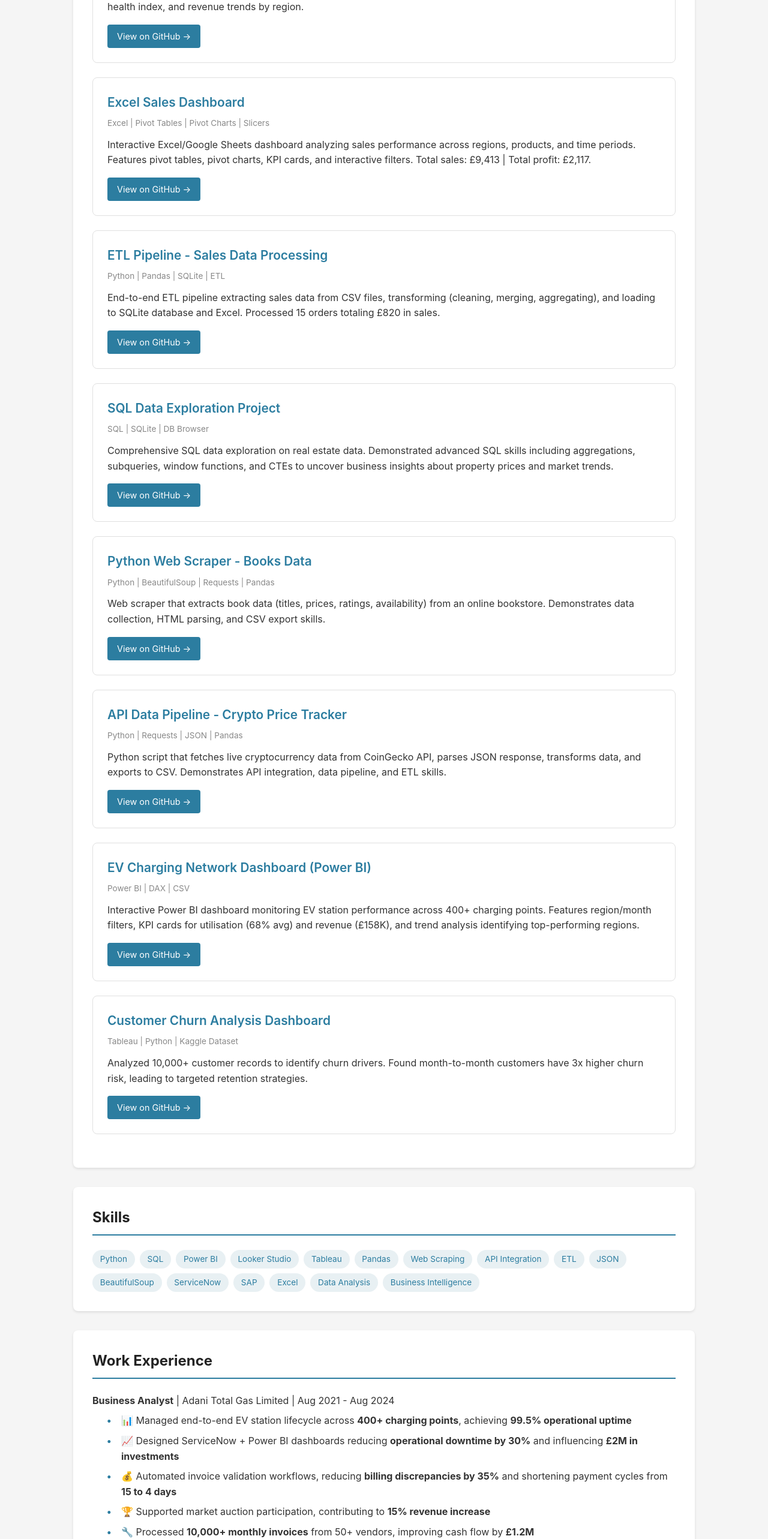
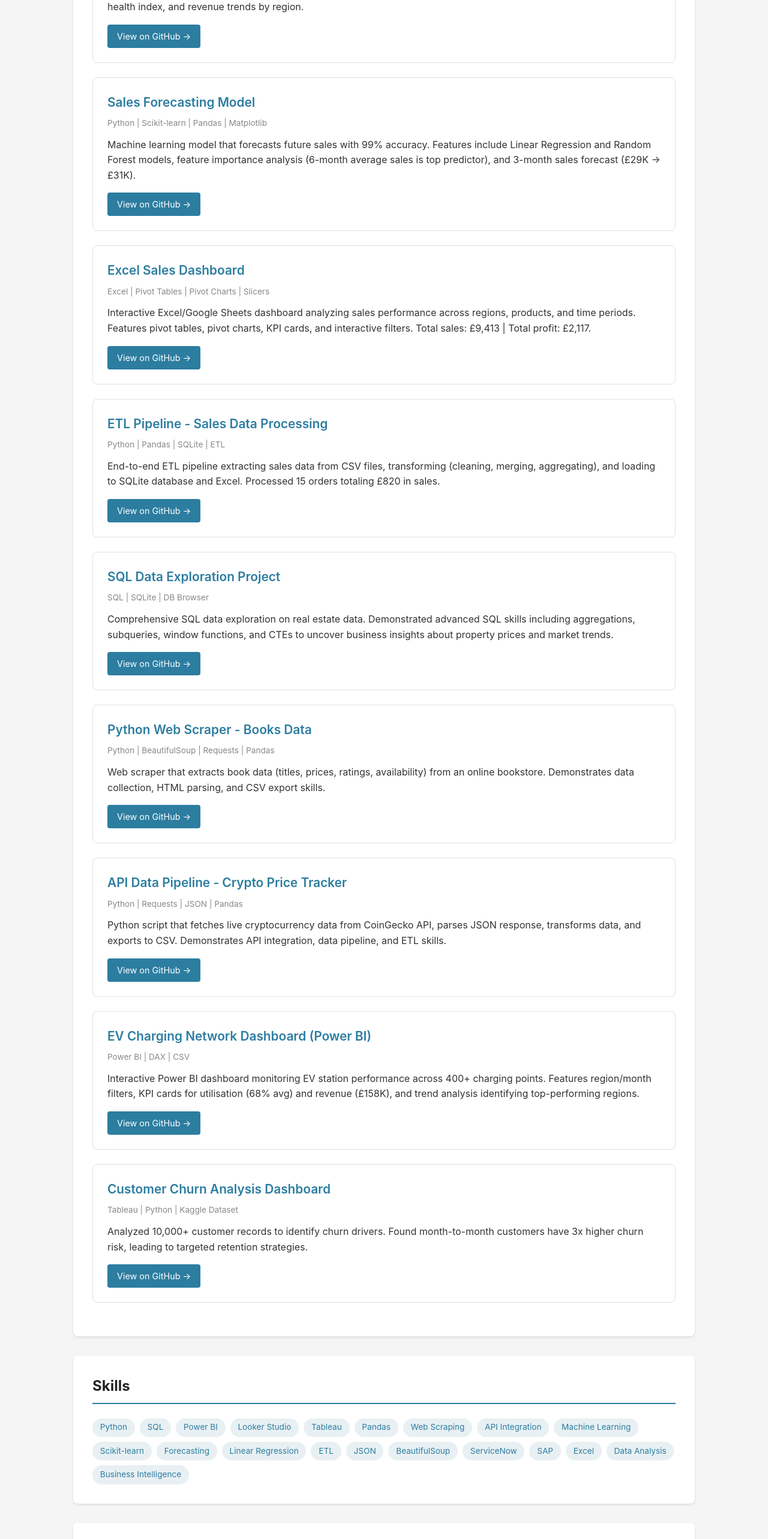
Before and after one commit to SurendharMJ/SurendharMJ.github.io, a plain HTML site: page index.html in a window 1280 px wide. Shown: the part 1440-4006 px from the top of the page at 60% size. Drawn offline with Linux system fonts and the light colour scheme.

Commit message:
Update index.html

```diff
--- a/index.html
+++ b/index.html
@@ -233,6 +233,12 @@
                 <div class="project-desc">Interactive dashboard visualizing EV station performance across 400+ charging points. Tracks utilisation rates (68% avg), health index, and revenue trends by region.</div>
                 <a href="https://github.com/SurendharMJ/ev-charging-dashboard" class="project-link">View on GitHub →</a>
             </div>
+                <div class="project-card">
+        <div class="project-title">Sales Forecasting Model</div>
+        <div class="project-tech">Python | Scikit-learn | Pandas | Matplotlib</div>
+        <div class="project-desc">Machine learning model that forecasts future sales with 99% accuracy. Features include Linear Regression and Random Forest models, feature importance analysis (6-month average sales is top predictor), and 3-month sales forecast (£29K → £31K).</div>
+        <a href="https://github.com/SurendharMJ/sales-forecasting" class="project-link">View on GitHub →</a>
+    </div>
     <div class="project-card">
         <div class="project-title">Excel Sales Dashboard</div>
         <div class="project-tech">Excel | Pivot Tables | Pivot Charts | Slicers</div>
@@ -290,6 +296,10 @@
                 <span class="skill-tag">Pandas</span>
                 <span class="skill-tag">Web Scraping</span>
                 <span class="skill-tag">API Integration</span>
+                <span class="skill-tag">Machine Learning</span>
+                <span class="skill-tag">Scikit-learn</span>
+                <span class="skill-tag">Forecasting</span>
+                <span class="skill-tag">Linear Regression</span>
                 <span class="skill-tag">ETL</span>
                 <span class="skill-tag">JSON</span>
                 <span class="skill-tag">BeautifulSoup</span>
```
